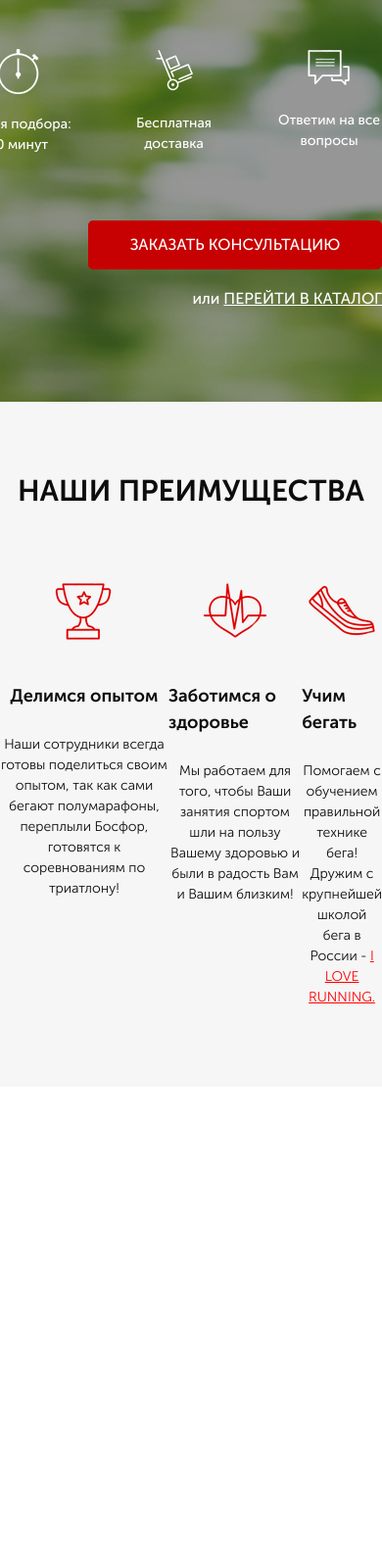
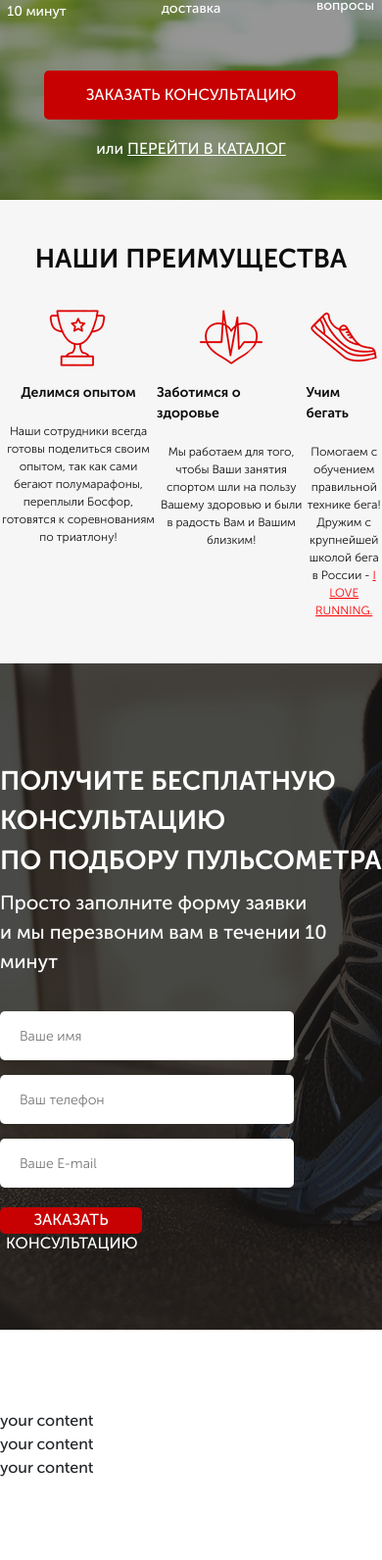
Before and after one commit to razuvaevcr/run, a website: page src/index.html in a window 390 px wide. Shown: the part 408-2000 px from the top of the page at 98% size. Before the commit the page ends 1517 px from the top, so only its background shows below. Drawn offline with Linux system fonts and the light colour scheme.

Commit message:
add firms and html carousel

```diff
--- a/src/index.html
+++ b/src/index.html
@@ -4,13 +4,13 @@
     <meta charset="UTF-8">
     <meta name="viewport" content="width=device-width, initial-scale=1.0">
     <meta http-equiv="X-UA-Compatible" content="ie=edge">
-    <title>Document</title>
+    <title>Pulse</title>
     <link rel="stylesheet" href="css/bootstrap-reboot.min.css">
     <link rel="stylesheet" href="css/fonts.css">
     <link rel="stylesheet" href="css/style.min.css">
 </head>
 <body>
-    <div class="promo">
+    <section class="promo">
         <div class="container">
             <header class="header">
                 <a href="#" class="header__logo">
@@ -51,9 +51,9 @@
                 </div>
             </div>
         </div>
-    </div>
+    </section>
 
-    <div class="advantages">
+    <section class="advantages">
         <div class="container">
             <h2 class="title">НАШИ ПРЕИМУЩЕСТВА</h2>
             <div class="advantages__wrapper">
@@ -86,7 +86,36 @@
                 </div>
             </div>
         </div>
-    </div>
+    </section>
+
+    <section class="consultation">
+        <div class="container">
+            <h2 class="title title_left">
+                Получите бесплатную консультацию <br>
+                по подбору пульсометра
+            </h2>
+            <div class="consultation__descr">
+                Просто заполните форму заявки <br>
+                и мы перезвоним вам в течении 10 минут
+            </div>
+            <form class="feed-form" action="#">
+                <input name="name" required placeholder="Ваше имя" type="text">
+                <input name="phone" required placeholder="Ваш телефон" type="tel">
+                <input name="email" required placeholder="Ваше E-mail" type="email">
+
+                <button class="button button_submit">заказать кОНСУЛЬТАЦИЮ</button>
+            </form>
+        </div>
+    </section>
+
+    <section class="carousel">
+        <div class="carousel__inner">
+            <div>your content</div>
+            <div>your content</div>
+            <div>your content</div>
+          </div>
+    </section>
+
 
 </body>
 </html>
--- /dev/null
+++ b/src/sass/base/_media.scss
@@ -0,0 +1,121 @@
+@media (max-width: 1200px) {
+    .promo {
+        padding: 21px 40px 93px;
+    }
+    .advantages {
+        padding: 69px 30px 81px;
+    }
+}
+
+@media (max-width: 991px) {
+    .promo {
+        padding: 21px 40px 60px;
+        min-height: 580px;
+        &__wrapper {
+            align-items: center;
+            margin-top: 60px;
+        }
+        &__subheader {
+            margin-top: 10px;
+        }
+        &__icons {
+            margin-top: 40px;
+        }
+    }
+    .button_main {
+        margin-top: 50px;
+    }
+    .advantages {
+        min-height: 380px;
+        padding: 40px 35px 45px;
+        &__wrapper {
+            margin-top: 35px;
+        }
+        &__item {
+            max-width: 220px;
+        }
+        &__subtitle {
+            margin-top: 20px;
+        }
+        &__descr {
+            margin-top: 20px;
+            font-size: 12px;
+        }
+    }
+}
+
+@media (max-width: 767px) {
+    .header {
+        &__logo {
+            width: 30%;
+        }
+        &__official {
+            font-size: 10px;
+            width: 33%;
+            span {
+                font-size: 15px;
+            }
+        }
+        &__phone {
+            font-size: 15px;
+        }
+    }
+    .button {
+        width: 145px;
+        height: 27px;
+    }
+
+    .promo {
+        padding: 20px 17px 40px;
+        min-height: 550px;
+        &__header {
+            font-size: 37px;
+        }
+        &__subheader {
+            font-size: 23px;
+        }
+        &__icons {
+            margin-top: 37px;
+        }
+        &__icon {
+            width: 110px;
+            img {
+                width: 40px;
+            }
+        }
+    }
+    .button_main {
+        margin-top: 50px;
+        width: 300px;
+        height: 50px;
+    }
+    .advantages {
+        min-height: 380px;
+        padding: 40px 0 45px 0;
+        &__wrapper {
+            margin-top: 25px;
+            justify-content: space-around;
+        }
+        &__item {
+            max-width: 160px;
+        }
+        &__subtitle {
+            margin-top: 10px;
+            font-size: 14px;
+        }
+    }
+    .title {
+        font-size: 27px;
+    }
+}
+
+@media (max-width: 565px) {
+    .header {
+        &__logo {
+            width: 200px;
+        }
+        &__official {
+            display: none;
+        }
+    }
+}
--- a/src/sass/blocks/_buttons.scss
+++ b/src/sass/blocks/_buttons.scss
@@ -14,4 +14,10 @@
         height: 50px;
         font-size: 16px;
     }
+    &_submit {
+        width: 300px;
+        height: 55px;
+        color: #ffffff;
+        font-size: 16px;
+    }
 }
--- /dev/null
+++ b/src/sass/blocks/_carousel.scss
@@ -0,0 +1,3 @@
+.carousel {
+    padding: 81px 0 82px 0;
+}
--- /dev/null
+++ b/src/sass/blocks/_consultation.scss
@@ -0,0 +1,10 @@
+.consultation {
+    min-height: 680px;
+    padding: 100px 0 92px 0;
+    background: url('../img/bg/bg2.png') center (center/cover) no-repeat;
+    &__descr {
+        color: #ffffff;
+        font-size: 20px;
+        font-weight: 500;
+    }
+}
--- /dev/null
+++ b/src/sass/blocks/_forms.scss
@@ -0,0 +1,20 @@
+.feed-form {
+    margin-top: 36px;
+    display: flex;
+    flex-direction: column;
+    width: 300px;
+    input {
+        height: 50px;
+        border-radius: 5px;
+        background-color: #ffffff;
+        margin-bottom: 15px;
+        border: none;
+        padding: 0 20px;
+        color: #4b4b4b;
+        font-size: 14px;
+        font-weight: 300;
+        &:nth-child(3) {
+            margin-bottom: 20px;
+        }
+    }
+}
--- a/src/sass/blocks/_promo.scss
+++ b/src/sass/blocks/_promo.scss
@@ -1,7 +1,7 @@
 .promo {
     min-height: 650px;
     padding: 21px 0 93px 0;
-    background: url(../../img/bg/bg1.jpg) center (center/cover) no-repeat;
+    background: url(../img/bg/bg1.jpg) center (center/cover) no-repeat;
     &__wrapper {
         display: flex;
         flex-direction: column;
--- a/src/sass/blocks/_titles.scss
+++ b/src/sass/blocks/_titles.scss
@@ -3,4 +3,10 @@
     color: #0d0d0d;
     font-size: 30px;
     font-weight: 700;
+    text-transform: uppercase;
+    &_left {
+        color: #fff;
+        font-size: 36px;
+        text-align: left;
+    }
 }
--- a/src/sass/style.scss
+++ b/src/sass/style.scss
@@ -12,3 +12,7 @@
 @import 'blocks/buttons';
 @import 'blocks/advantages';
 @import 'blocks/titles';
+@import 'blocks/consultation';
+@import 'blocks/forms';
+@import 'blocks/carousel';
+@import 'base/media';
```
Also changed, not shown: src/css/style.min.css.
